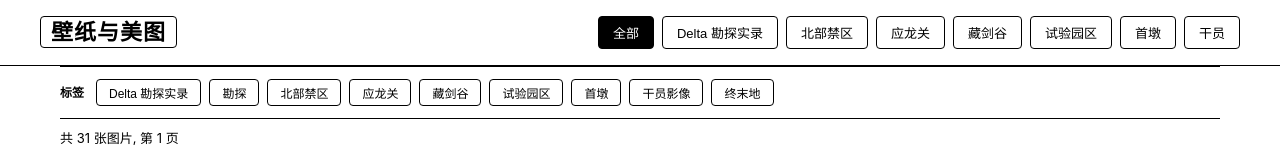
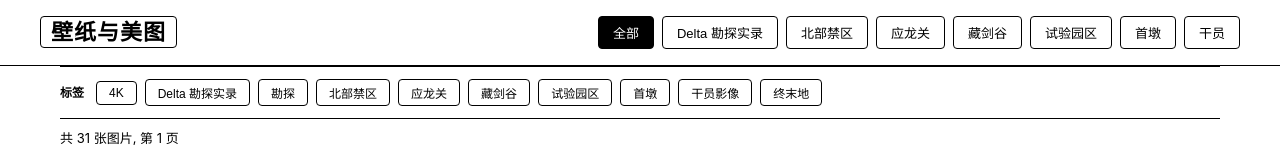
Before and after one commit to zyhqwq/My-wallpaper-page, a plain HTML site: page index.html in a window 1280 px wide. Shown: the top 168 px of the page. Drawn offline with Linux system fonts and the light colour scheme.

Commit message:
为全部31张图片补充 4K 标签 (原图均为3840x2160及以上)

```diff
--- a/index.html
+++ b/index.html
@@ -656,37 +656,37 @@
        分类: 干员 / Delta 勘探实录 / 应龙关 / 北部禁区 / 试验园区 / 藏剑谷 / 首墩
        ============================================================ */
     var IMAGES = [
-        { id: 1, title: "Delta 勘探实录 01", category: "Delta 勘探实录", tags: ["Delta 勘探实录","勘探"], thumbnailUrl: "images/thumb/photo1.webp", originalUrl: "images/original/photo1.webp", source: "来自森空岛", dateAdded: "2026-08-07" },
-        { id: 2, title: "Delta 勘探实录 02", category: "Delta 勘探实录", tags: ["Delta 勘探实录","勘探"], thumbnailUrl: "images/thumb/photo2.webp", originalUrl: "images/original/photo2.webp", source: "来自森空岛", dateAdded: "2026-08-06" },
-        { id: 3, title: "Delta 勘探实录 03", category: "Delta 勘探实录", tags: ["Delta 勘探实录","勘探"], thumbnailUrl: "images/thumb/photo3.webp", originalUrl: "images/original/photo3.webp", source: "来自森空岛", dateAdded: "2026-08-05" },
-        { id: 4, title: "Delta 勘探实录 04", category: "Delta 勘探实录", tags: ["Delta 勘探实录","勘探"], thumbnailUrl: "images/thumb/photo4.webp", originalUrl: "images/original/photo4.webp", source: "来自森空岛", dateAdded: "2026-08-04" },
-        { id: 5, title: "北部禁区 01", category: "北部禁区", tags: ["北部禁区","Delta 勘探实录"], thumbnailUrl: "images/thumb/photo5.webp", originalUrl: "images/original/photo5.webp", source: "来自森空岛", dateAdded: "2026-08-03" },
-        { id: 6, title: "北部禁区 02", category: "北部禁区", tags: ["北部禁区","Delta 勘探实录"], thumbnailUrl: "images/thumb/photo6.webp", originalUrl: "images/original/photo6.webp", source: "来自森空岛", dateAdded: "2026-08-02" },
-        { id: 7, title: "北部禁区 03", category: "北部禁区", tags: ["北部禁区","Delta 勘探实录"], thumbnailUrl: "images/thumb/photo7.webp", originalUrl: "images/original/photo7.webp", source: "来自森空岛", dateAdded: "2026-08-01" },
-        { id: 8, title: "北部禁区 04", category: "北部禁区", tags: ["北部禁区","Delta 勘探实录"], thumbnailUrl: "images/thumb/photo8.webp", originalUrl: "images/original/photo8.webp", source: "来自森空岛", dateAdded: "2026-07-31" },
-        { id: 9, title: "北部禁区 05", category: "北部禁区", tags: ["北部禁区","Delta 勘探实录"], thumbnailUrl: "images/thumb/photo9.webp", originalUrl: "images/original/photo9.webp", source: "来自森空岛", dateAdded: "2026-07-30" },
-        { id: 10, title: "北部禁区 06", category: "北部禁区", tags: ["北部禁区","Delta 勘探实录"], thumbnailUrl: "images/thumb/photo10.webp", originalUrl: "images/original/photo10.webp", source: "来自森空岛", dateAdded: "2026-07-29" },
-        { id: 11, title: "应龙关 01", category: "应龙关", tags: ["应龙关","Delta 勘探实录"], thumbnailUrl: "images/thumb/photo11.webp", originalUrl: "images/original/photo11.webp", source: "来自森空岛", dateAdded: "2026-07-28" },
-        { id: 12, title: "应龙关 02", category: "应龙关", tags: ["应龙关","Delta 勘探实录"], thumbnailUrl: "images/thumb/photo12.webp", originalUrl: "images/original/photo12.webp", source: "来自森空岛", dateAdded: "2026-07-27" },
-        { id: 13, title: "应龙关 03", category: "应龙关", tags: ["应龙关","Delta 勘探实录"], thumbnailUrl: "images/thumb/photo13.webp", originalUrl: "images/original/photo13.webp", source: "来自森空岛", dateAdded: "2026-07-26" },
-        { id: 14, title: "应龙关 04", category: "应龙关", tags: ["应龙关","Delta 勘探实录"], thumbnailUrl: "images/thumb/photo14.webp", originalUrl: "images/original/photo14.webp", source: "来自森空岛", dateAdded: "2026-07-25" },
-        { id: 15, title: "应龙关 05", category: "应龙关", tags: ["应龙关","Delta 勘探实录"], thumbnailUrl: "images/thumb/photo15.webp", originalUrl: "images/original/photo15.webp", source: "来自森空岛", dateAdded: "2026-07-24" },
-        { id: 16, title: "应龙关 06", category: "应龙关", tags: ["应龙关","Delta 勘探实录"], thumbnailUrl: "images/thumb/photo16.webp", originalUrl: "images/original/photo16.webp", source: "来自森空岛", dateAdded: "2026-07-23" },
-        { id: 17, title: "藏剑谷 01", category: "藏剑谷", tags: ["藏剑谷","Delta 勘探实录"], thumbnailUrl: "images/thumb/photo17.webp", originalUrl: "images/original/photo17.webp", source: "来自森空岛", dateAdded: "2026-07-22" },
-        { id: 18, title: "藏剑谷 02", category: "藏剑谷", tags: ["藏剑谷","Delta 勘探实录"], thumbnailUrl: "images/thumb/photo18.webp", originalUrl: "images/original/photo18.webp", source: "来自森空岛", dateAdded: "2026-07-21" },
-        { id: 19, title: "藏剑谷 03", category: "藏剑谷", tags: ["藏剑谷","Delta 勘探实录"], thumbnailUrl: "images/thumb/photo19.webp", originalUrl: "images/original/photo19.webp", source: "来自森空岛", dateAdded: "2026-07-20" },
-        { id: 20, title: "藏剑谷 04", category: "藏剑谷", tags: ["藏剑谷","Delta 勘探实录"], thumbnailUrl: "images/thumb/photo20.webp", originalUrl: "images/original/photo20.webp", source: "来自森空岛", dateAdded: "2026-07-19" },
-        { id: 21, title: "试验园区 01", category: "试验园区", tags: ["试验园区","Delta 勘探实录"], thumbnailUrl: "images/thumb/photo21.webp", originalUrl: "images/original/photo21.webp", source: "来自森空岛", dateAdded: "2026-07-18" },
-        { id: 22, title: "试验园区 02", category: "试验园区", tags: ["试验园区","Delta 勘探实录"], thumbnailUrl: "images/thumb/photo22.webp", originalUrl: "images/original/photo22.webp", source: "来自森空岛", dateAdded: "2026-07-17" },
-        { id: 23, title: "试验园区 03", category: "试验园区", tags: ["试验园区","Delta 勘探实录"], thumbnailUrl: "images/thumb/photo23.webp", originalUrl: "images/original/photo23.webp", source: "来自森空岛", dateAdded: "2026-07-16" },
-        { id: 24, title: "试验园区 04", category: "试验园区", tags: ["试验园区","Delta 勘探实录"], thumbnailUrl: "images/thumb/photo24.webp", originalUrl: "images/original/photo24.webp", source: "来自森空岛", dateAdded: "2026-07-15" },
-        { id: 25, title: "试验园区 05", category: "试验园区", tags: ["试验园区","Delta 勘探实录"], thumbnailUrl: "images/thumb/photo25.webp", originalUrl: "images/original/photo25.webp", source: "来自森空岛", dateAdded: "2026-07-14" },
-        { id: 26, title: "试验园区 06", category: "试验园区", tags: ["试验园区","Delta 勘探实录"], thumbnailUrl: "images/thumb/photo26.webp", originalUrl: "images/original/photo26.webp", source: "来自森空岛", dateAdded: "2026-07-13" },
-        { id: 27, title: "首墩 01", category: "首墩", tags: ["首墩","Delta 勘探实录"], thumbnailUrl: "images/thumb/photo27.webp", originalUrl: "images/original/photo27.webp", source: "来自森空岛", dateAdded: "2026-07-12" },
-        { id: 28, title: "干员 01", category: "干员", tags: ["干员影像","终末地"], thumbnailUrl: "images/thumb/photo28.webp", originalUrl: "images/original/photo28.webp", source: "来自森空岛", dateAdded: "2026-07-11" },
-        { id: 29, title: "干员 02", category: "干员", tags: ["干员影像","终末地"], thumbnailUrl: "images/thumb/photo29.webp", originalUrl: "images/original/photo29.webp", source: "来自森空岛", dateAdded: "2026-07-10" },
-        { id: 30, title: "干员 03", category: "干员", tags: ["干员影像","终末地"], thumbnailUrl: "images/thumb/photo30.webp", originalUrl: "images/original/photo30.webp", source: "来自森空岛", dateAdded: "2026-07-09" },
-        { id: 31, title: "干员 04", category: "干员", tags: ["干员影像","终末地"], thumbnailUrl: "images/thumb/photo31.webp", originalUrl: "images/original/photo31.webp", source: "来自森空岛", dateAdded: "2026-07-08" }
+        { id: 1, title: "Delta 勘探实录 01", category: "Delta 勘探实录", tags: ["4K", "Delta 勘探实录", "勘探"], thumbnailUrl: "images/thumb/photo1.webp", originalUrl: "images/original/photo1.webp", source: "来自森空岛", dateAdded: "2026-08-07" },
+        { id: 2, title: "Delta 勘探实录 02", category: "Delta 勘探实录", tags: ["4K", "Delta 勘探实录", "勘探"], thumbnailUrl: "images/thumb/photo2.webp", originalUrl: "images/original/photo2.webp", source: "来自森空岛", dateAdded: "2026-08-06" },
+        { id: 3, title: "Delta 勘探实录 03", category: "Delta 勘探实录", tags: ["4K", "Delta 勘探实录", "勘探"], thumbnailUrl: "images/thumb/photo3.webp", originalUrl: "images/original/photo3.webp", source: "来自森空岛", dateAdded: "2026-08-05" },
+        { id: 4, title: "Delta 勘探实录 04", category: "Delta 勘探实录", tags: ["4K", "Delta 勘探实录", "勘探"], thumbnailUrl: "images/thumb/photo4.webp", originalUrl: "images/original/photo4.webp", source: "来自森空岛", dateAdded: "2026-08-04" },
+        { id: 5, title: "北部禁区 01", category: "北部禁区", tags: ["4K", "北部禁区", "Delta 勘探实录"], thumbnailUrl: "images/thumb/photo5.webp", originalUrl: "images/original/photo5.webp", source: "来自森空岛", dateAdded: "2026-08-03" },
+        { id: 6, title: "北部禁区 02", category: "北部禁区", tags: ["4K", "北部禁区", "Delta 勘探实录"], thumbnailUrl: "images/thumb/photo6.webp", originalUrl: "images/original/photo6.webp", source: "来自森空岛", dateAdded: "2026-08-02" },
+        { id: 7, title: "北部禁区 03", category: "北部禁区", tags: ["4K", "北部禁区", "Delta 勘探实录"], thumbnailUrl: "images/thumb/photo7.webp", originalUrl: "images/original/photo7.webp", source: "来自森空岛", dateAdded: "2026-08-01" },
+        { id: 8, title: "北部禁区 04", category: "北部禁区", tags: ["4K", "北部禁区", "Delta 勘探实录"], thumbnailUrl: "images/thumb/photo8.webp", originalUrl: "images/original/photo8.webp", source: "来自森空岛", dateAdded: "2026-07-31" },
+        { id: 9, title: "北部禁区 05", category: "北部禁区", tags: ["4K", "北部禁区", "Delta 勘探实录"], thumbnailUrl: "images/thumb/photo9.webp", originalUrl: "images/original/photo9.webp", source: "来自森空岛", dateAdded: "2026-07-30" },
+        { id: 10, title: "北部禁区 06", category: "北部禁区", tags: ["4K", "北部禁区", "Delta 勘探实录"], thumbnailUrl: "images/thumb/photo10.webp", originalUrl: "images/original/photo10.webp", source: "来自森空岛", dateAdded: "2026-07-29" },
+        { id: 11, title: "应龙关 01", category: "应龙关", tags: ["4K", "应龙关", "Delta 勘探实录"], thumbnailUrl: "images/thumb/photo11.webp", originalUrl: "images/original/photo11.webp", source: "来自森空岛", dateAdded: "2026-07-28" },
+        { id: 12, title: "应龙关 02", category: "应龙关", tags: ["4K", "应龙关", "Delta 勘探实录"], thumbnailUrl: "images/thumb/photo12.webp", originalUrl: "images/original/photo12.webp", source: "来自森空岛", dateAdded: "2026-07-27" },
+        { id: 13, title: "应龙关 03", category: "应龙关", tags: ["4K", "应龙关", "Delta 勘探实录"], thumbnailUrl: "images/thumb/photo13.webp", originalUrl: "images/original/photo13.webp", source: "来自森空岛", dateAdded: "2026-07-26" },
+        { id: 14, title: "应龙关 04", category: "应龙关", tags: ["4K", "应龙关", "Delta 勘探实录"], thumbnailUrl: "images/thumb/photo14.webp", originalUrl: "images/original/photo14.webp", source: "来自森空岛", dateAdded: "2026-07-25" },
+        { id: 15, title: "应龙关 05", category: "应龙关", tags: ["4K", "应龙关", "Delta 勘探实录"], thumbnailUrl: "images/thumb/photo15.webp", originalUrl: "images/original/photo15.webp", source: "来自森空岛", dateAdded: "2026-07-24" },
+        { id: 16, title: "应龙关 06", category: "应龙关", tags: ["4K", "应龙关", "Delta 勘探实录"], thumbnailUrl: "images/thumb/photo16.webp", originalUrl: "images/original/photo16.webp", source: "来自森空岛", dateAdded: "2026-07-23" },
+        { id: 17, title: "藏剑谷 01", category: "藏剑谷", tags: ["4K", "藏剑谷", "Delta 勘探实录"], thumbnailUrl: "images/thumb/photo17.webp", originalUrl: "images/original/photo17.webp", source: "来自森空岛", dateAdded: "2026-07-22" },
+        { id: 18, title: "藏剑谷 02", category: "藏剑谷", tags: ["4K", "藏剑谷", "Delta 勘探实录"], thumbnailUrl: "images/thumb/photo18.webp", originalUrl: "images/original/photo18.webp", source: "来自森空岛", dateAdded: "2026-07-21" },
+        { id: 19, title: "藏剑谷 03", category: "藏剑谷", tags: ["4K", "藏剑谷", "Delta 勘探实录"], thumbnailUrl: "images/thumb/photo19.webp", originalUrl: "images/original/photo19.webp", source: "来自森空岛", dateAdded: "2026-07-20" },
+        { id: 20, title: "藏剑谷 04", category: "藏剑谷", tags: ["4K", "藏剑谷", "Delta 勘探实录"], thumbnailUrl: "images/thumb/photo20.webp", originalUrl: "images/original/photo20.webp", source: "来自森空岛", dateAdded: "2026-07-19" },
+        { id: 21, title: "试验园区 01", category: "试验园区", tags: ["4K", "试验园区", "Delta 勘探实录"], thumbnailUrl: "images/thumb/photo21.webp", originalUrl: "images/original/photo21.webp", source: "来自森空岛", dateAdded: "2026-07-18" },
+        { id: 22, title: "试验园区 02", category: "试验园区", tags: ["4K", "试验园区", "Delta 勘探实录"], thumbnailUrl: "images/thumb/photo22.webp", originalUrl: "images/original/photo22.webp", source: "来自森空岛", dateAdded: "2026-07-17" },
+        { id: 23, title: "试验园区 03", category: "试验园区", tags: ["4K", "试验园区", "Delta 勘探实录"], thumbnailUrl: "images/thumb/photo23.webp", originalUrl: "images/original/photo23.webp", source: "来自森空岛", dateAdded: "2026-07-16" },
+        { id: 24, title: "试验园区 04", category: "试验园区", tags: ["4K", "试验园区", "Delta 勘探实录"], thumbnailUrl: "images/thumb/photo24.webp", originalUrl: "images/original/photo24.webp", source: "来自森空岛", dateAdded: "2026-07-15" },
+        { id: 25, title: "试验园区 05", category: "试验园区", tags: ["4K", "试验园区", "Delta 勘探实录"], thumbnailUrl: "images/thumb/photo25.webp", originalUrl: "images/original/photo25.webp", source: "来自森空岛", dateAdded: "2026-07-14" },
+        { id: 26, title: "试验园区 06", category: "试验园区", tags: ["4K", "试验园区", "Delta 勘探实录"], thumbnailUrl: "images/thumb/photo26.webp", originalUrl: "images/original/photo26.webp", source: "来自森空岛", dateAdded: "2026-07-13" },
+        { id: 27, title: "首墩 01", category: "首墩", tags: ["4K", "首墩", "Delta 勘探实录"], thumbnailUrl: "images/thumb/photo27.webp", originalUrl: "images/original/photo27.webp", source: "来自森空岛", dateAdded: "2026-07-12" },
+        { id: 28, title: "干员 01", category: "干员", tags: ["4K", "干员影像", "终末地"], thumbnailUrl: "images/thumb/photo28.webp", originalUrl: "images/original/photo28.webp", source: "来自森空岛", dateAdded: "2026-07-11" },
+        { id: 29, title: "干员 02", category: "干员", tags: ["4K", "干员影像", "终末地"], thumbnailUrl: "images/thumb/photo29.webp", originalUrl: "images/original/photo29.webp", source: "来自森空岛", dateAdded: "2026-07-10" },
+        { id: 30, title: "干员 03", category: "干员", tags: ["4K", "干员影像", "终末地"], thumbnailUrl: "images/thumb/photo30.webp", originalUrl: "images/original/photo30.webp", source: "来自森空岛", dateAdded: "2026-07-09" },
+        { id: 31, title: "干员 04", category: "干员", tags: ["4K", "干员影像", "终末地"], thumbnailUrl: "images/thumb/photo31.webp", originalUrl: "images/original/photo31.webp", source: "来自森空岛", dateAdded: "2026-07-08" }
     ];
 
     /* ============================================================
```
